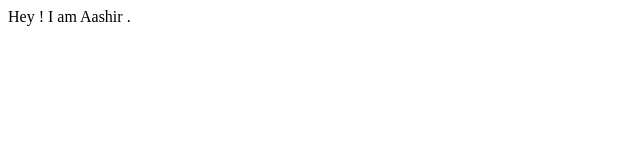
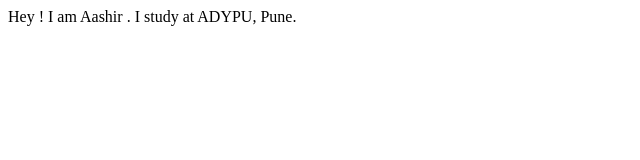
Before and after one commit to Aashir-tech/Aashir-portfolio, a plain HTML site: page index.html in a window 1280 px wide. Shown: the whole page, without its empty margins (0-640 px from the left). Drawn offline with Linux system fonts and the light colour scheme.

Commit message:
Update : Added personal information
Exploring

```diff
--- a/index.html
+++ b/index.html
@@ -7,6 +7,6 @@
     <title>Aashir portfolio</title>
 </head>
 <body>
-    Hey ! I am Aashir .
+    Hey ! I am Aashir . I study at ADYPU, Pune.
 </body>
 </html>
```
